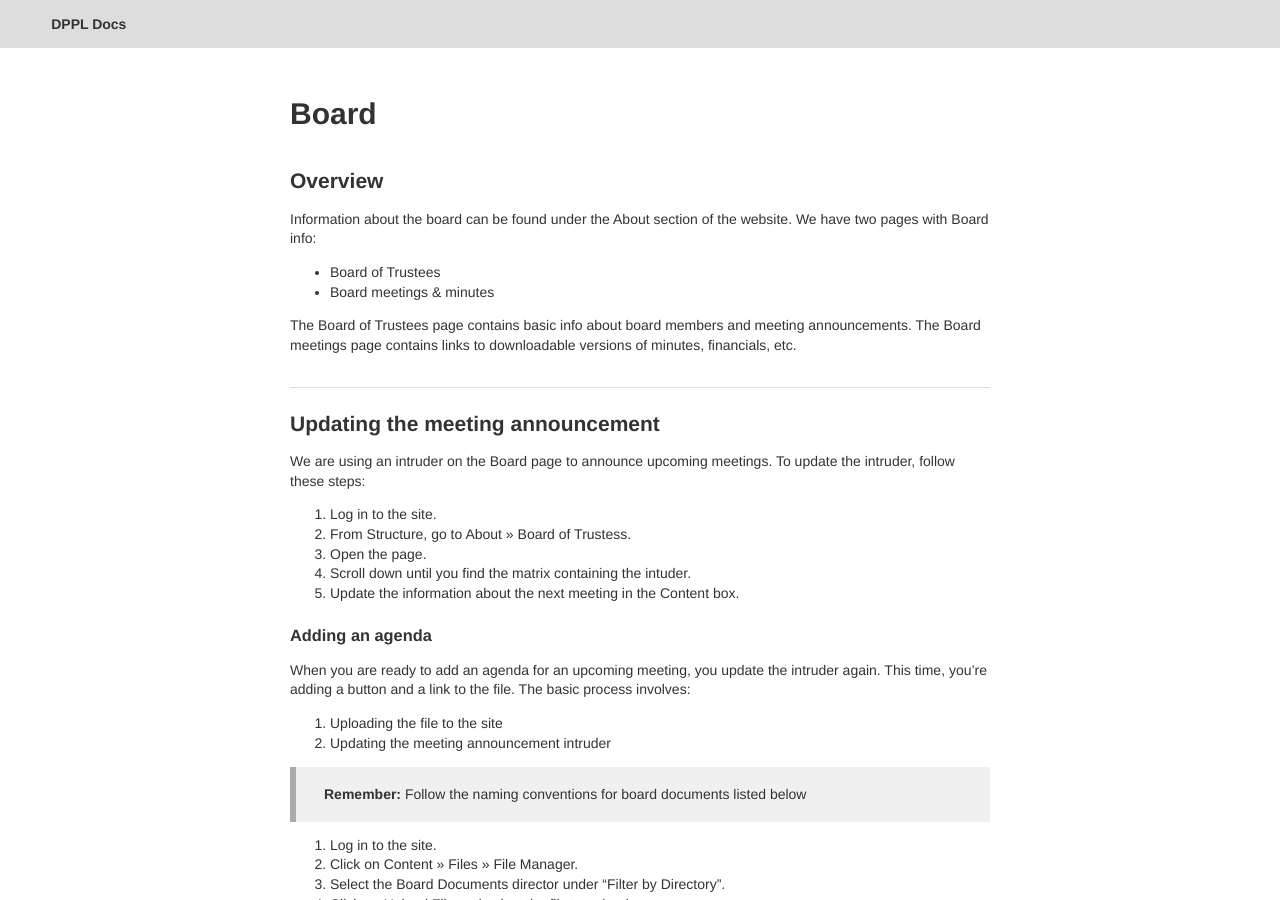
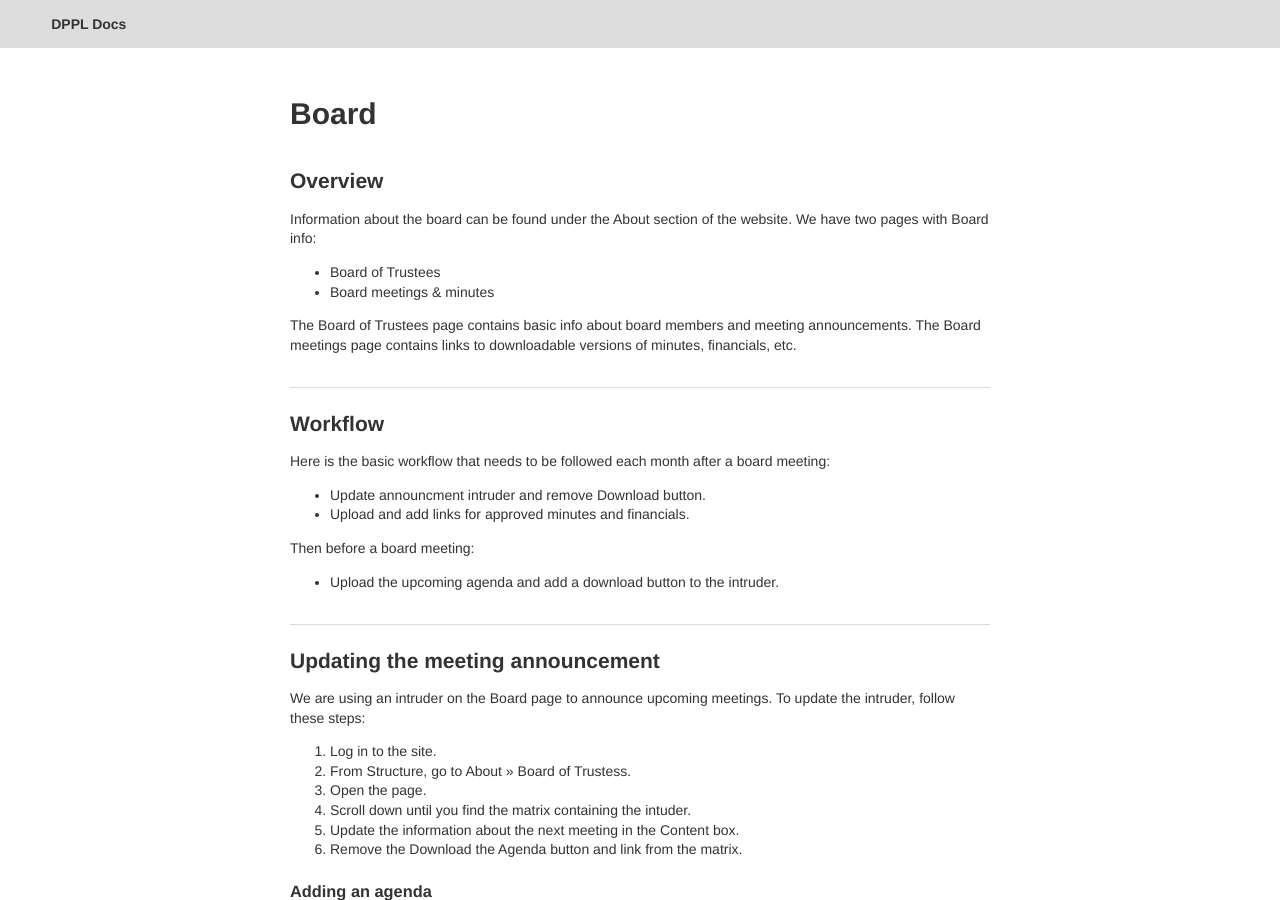
Before and after one commit to dpplweb/dppl-docs, a Jekyll site: the page built from pages/board.markdown, in a window 1280 px wide and 900 px high. Built offline with Jekyll 4.4.1, drawn with Linux system fonts in a browser that asks for light colours; Markdown is read by kramdown in place of the engine named in the settings; some of the changed text lies outside the part shown.

Commit message:
updated board docs page

```diff
--- a/pages/board.markdown
+++ b/pages/board.markdown
@@ -14,6 +14,17 @@ Information about the board can be found under the About section of the website.
 
 The Board of Trustees page contains basic info about board members and meeting announcements. The Board meetings page contains links to downloadable versions of minutes, financials, etc.
 
+## Workflow
+
+Here is the basic workflow that needs to be followed each month after a board meeting:
+
+- Update announcment intruder and remove Download button.
+- Upload and add links for approved minutes and financials.
+
+Then before a board meeting:
+
+- Upload the upcoming agenda and add a download button to the intruder.
+
 ## Updating the meeting announcement
 
 We are using an intruder on the Board page to announce upcoming meetings. To update the intruder, follow these steps:
@@ -23,6 +34,7 @@ We are using an intruder on the Board page to announce upcoming meetings. To upd
 3. Open the page.
 4. Scroll down until you find the matrix containing the intuder.
 5. Update the information about the next meeting in the Content box.
+6. Remove the Download the Agenda button and link from the matrix.
 
 ### Adding an agenda
 
@@ -90,7 +102,7 @@ So an example would be:
 
     Board Agenda 2014-03.pdf
 
-Note that there is a hyphen in between the year and the month.
+Note that there is a hyphen in between the year and the month. When the file is upload the the site, the spaces are replaced by underscores. You don't need to insert them yourself.
 
 ### Vimeo uploads
 
```
